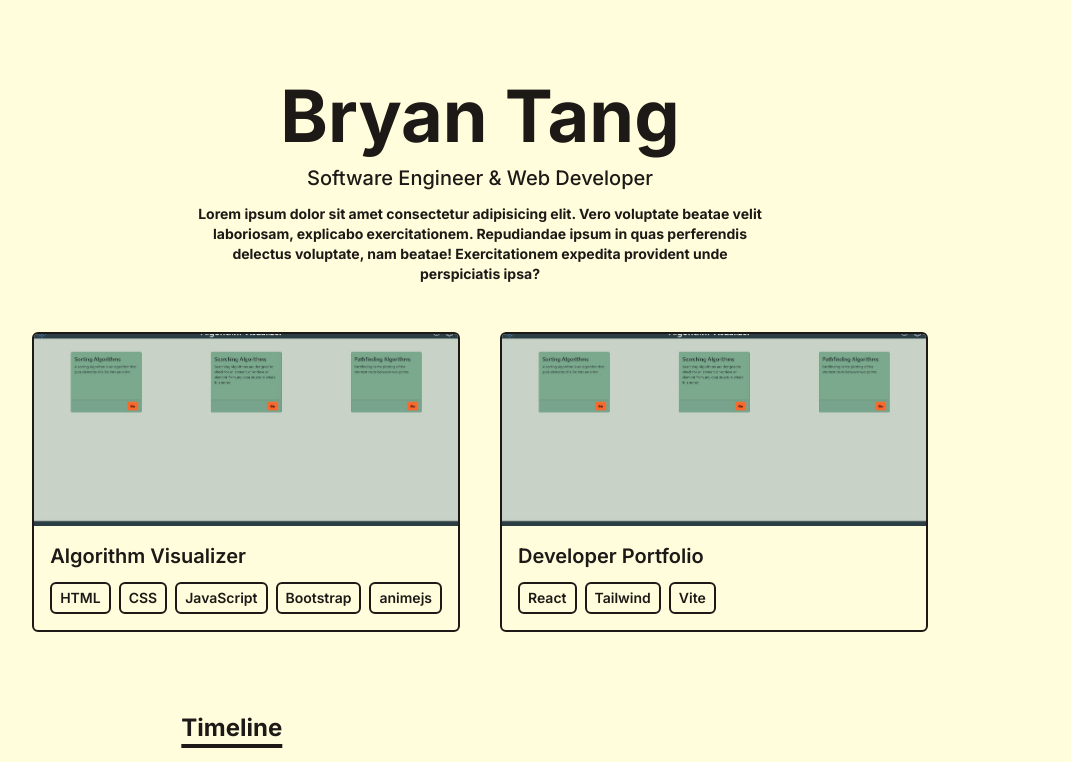
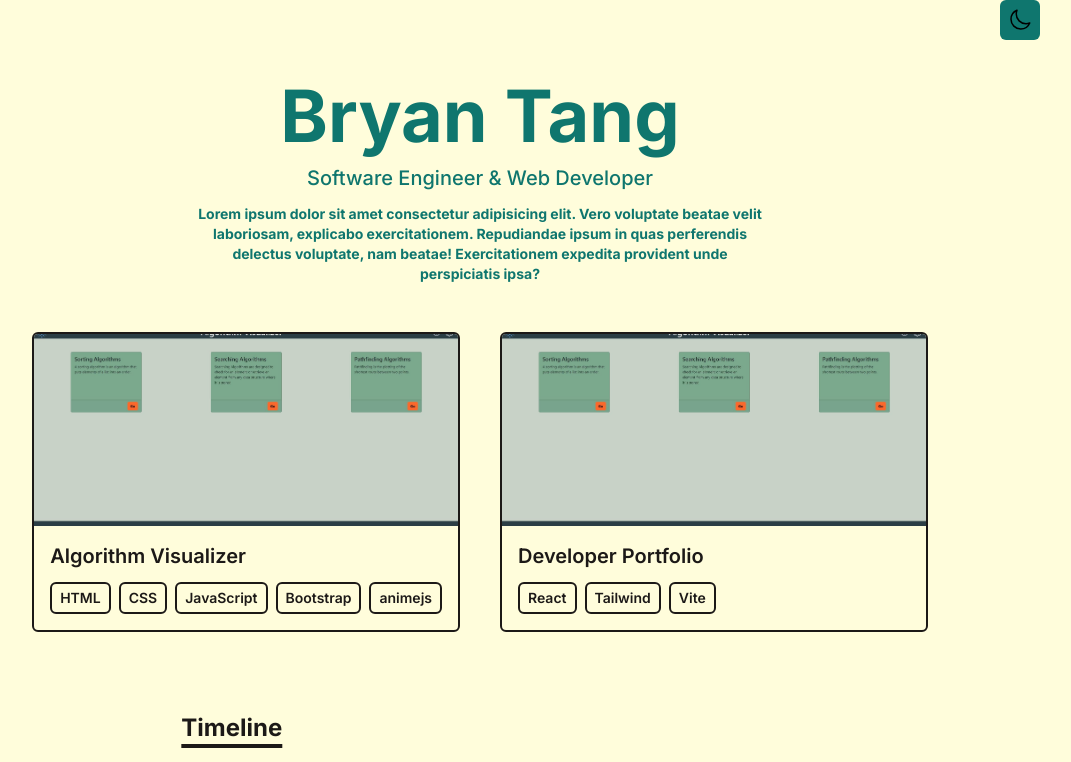
Before and after one commit to Kaiyan-Da-Man/Developer-Portfolio, a React (Vite) app: page / in a window 1280 px wide. Shown: the top 762 px of the page, without its empty margins (160-1231 px from the left). Built offline with nearby package versions, Linux system fonts and the light colour scheme.

Commit message:
Implement dark mode

```diff
--- a/src/App.jsx
+++ b/src/App.jsx
@@ -1,4 +1,4 @@
-import React from 'react'
+import React, { useState, useEffect } from 'react'
 import Contact from './Components/Contact'
 import Footer from './Components/Footer'
 import Intro from './Components/Intro'
@@ -6,10 +6,71 @@ import Portfolio from './Components/Portfolio'
 import Timeline from './Components/Timeline'
 
 function App() {
+	const [theme, setTheme] = useState(null)
+
+  // onload
+  useEffect(() => {
+    if (window.matchMedia('(prefers-color-scheme: dark)').matches) {
+      setTheme('dark')
+    } else {
+      setTheme('light')
+    }
+  }, [])
+
+	const handleThemeSwitch = () => {
+		setTheme(theme === 'dark' ? 'light' : 'dark')
+	}
+
+  // onchange
+  useEffect(() => {
+    if (theme === 'dark') {
+      document.documentElement.classList.add('dark')
+    } else {
+      document.documentElement.classList.remove('dark')
+    }
+  }, [theme])
+
+	const sun = (
+		<svg
+			xmlns="http://www.w3.org/2000/svg"
+			fill="none"
+			viewBox="0 0 24 24"
+			strokeWidth={1.5}
+			stroke="currentColor"
+			className="w-6 h-6"
+		>
+			<path
+				strokeLinecap="round"
+				strokeLinejoin="round"
+				d="M12 3v2.25m6.364.386l-1.591 1.591M21 12h-2.25m-.386 6.364l-1.591-1.591M12 18.75V21m-4.773-4.227l-1.591 1.591M5.25 12H3m4.227-4.773L5.636 5.636M15.75 12a3.75 3.75 0 11-7.5 0 3.75 3.75 0 017.5 0z"
+			/>
+		</svg>
+	)
+
+	const moon = (
+		<svg
+			xmlns="http://www.w3.org/2000/svg"
+			fill="none"
+			viewBox="0 0 24 24"
+			strokeWidth={1.5}
+			stroke="currentColor"
+			className="w-6 h-6"
+		>
+			<path
+				strokeLinecap="round"
+				strokeLinejoin="round"
+				d="M21.752 15.002A9.718 9.718 0 0118 15.75c-5.385 0-9.75-4.365-9.75-9.75 0-1.33.266-2.597.748-3.752A9.753 9.753 0 003 11.25C3 16.635 7.365 21 12.75 21a9.753 9.753 0 009.002-5.998z"
+			/>
+		</svg>
+	)
+
 	return (
 		<>
-      <div className="background bg-springGreen-50 text-stone-900 min-h-screen font-inter">
-        <div className='max-w-5xl w-11/12 mx-auto'>
+      <button type='button' onClick={handleThemeSwitch} className='fixed p-2 z-10 right-20 bg-teal-700 dark:bg-springGreen-50 text-lg p-1 rounded-md'>
+        {theme === 'dark' ? sun : moon}
+      </button>
+			<div className="bg-springGreen-50 dark:bg-teal-700 text-stone-900 min-h-screen font-inter">
+				<div className="max-w-5xl w-11/12 mx-auto">
 					<Intro />
 					<Portfolio />
 					<Timeline />
@@ -18,7 +79,6 @@ function App() {
 				</div>
 			</div>
 		</>
-
 	)
 }
 
--- a/src/Components/Intro.jsx
+++ b/src/Components/Intro.jsx
@@ -2,7 +2,7 @@ import React from 'react'
 
 export default function Intro() {
     return (
-        <div className='flex items-center justify-center flex-col text-center pt-20 pb-6'>
+        <div className='flex items-center justify-center flex-col text-center text-teal-700 pt-20 pb-6 dark:text-springGreen-50'>
             <h1 className='text-4xl md:text-7xl mb-1 md:mb-3 font-bold'>Bryan Tang</h1>
             <p className='text-base md:text-xl mb-3 font-medium'>Software Engineer & Web Developer</p>
             <p className='text-sm max-w-xl mb-6 font-bold'>Lorem ipsum dolor sit amet consectetur adipisicing elit. Vero voluptate beatae velit laboriosam, explicabo exercitationem. Repudiandae ipsum in quas perferendis delectus voluptate, nam beatae! Exercitationem expedita provident unde perspiciatis ipsa?</p>
--- a/src/Components/PortfolioItem.jsx
+++ b/src/Components/PortfolioItem.jsx
@@ -3,7 +3,7 @@ import React from 'react'
 export default function PortfolioItem({ title, imgURL, stack, link }) {
   return (
     // each individual Portfolio item
-    <div className='border-2 border-stone-900 rounded-md overflow-hidden'>
+    <div className='border-2 border-stone-900 dark:border-springGreen-50 rounded-md overflow-hidden'>
         <a href={link} target='_blank'>
            <img
                 src={imgURL}
@@ -13,11 +13,11 @@ export default function PortfolioItem({ title, imgURL, stack, link }) {
 
             {/* stack */}
             <div className='w-full p-4'>
-                <h3 className='text-lg md:text-xl mb-2 md:mb-3 font-semibold'>{title}</h3>
-                <p className='flex flex-wrap gap-2 flex-row items-center justify-start text-xs md:text-sm'>
+                <h3 className='text-lg md:text-xl mb-2 md:mb-3 font-semibold dark:text-springGreen-50'>{title}</h3>
+                <p className='flex flex-wrap gap-2 flex-row items-center justify-start text-xs md:text-sm dark:text-springGreen-50'>
                     {/* iterate through stack and output each element */}
                     {stack.map(item => (
-                        <span className='inline-block px-2 py-1 font-semibold border-2 border-stone-900 rounded-md'>
+                        <span className='inline-block px-2 py-1 font-semibold border-2 border-stone-900 rounded-md dark:border-springGreen-50'>
                             {item}
                         </span>
                     ))}
```
Lines whose indentation alone changed are shown as unchanged.
